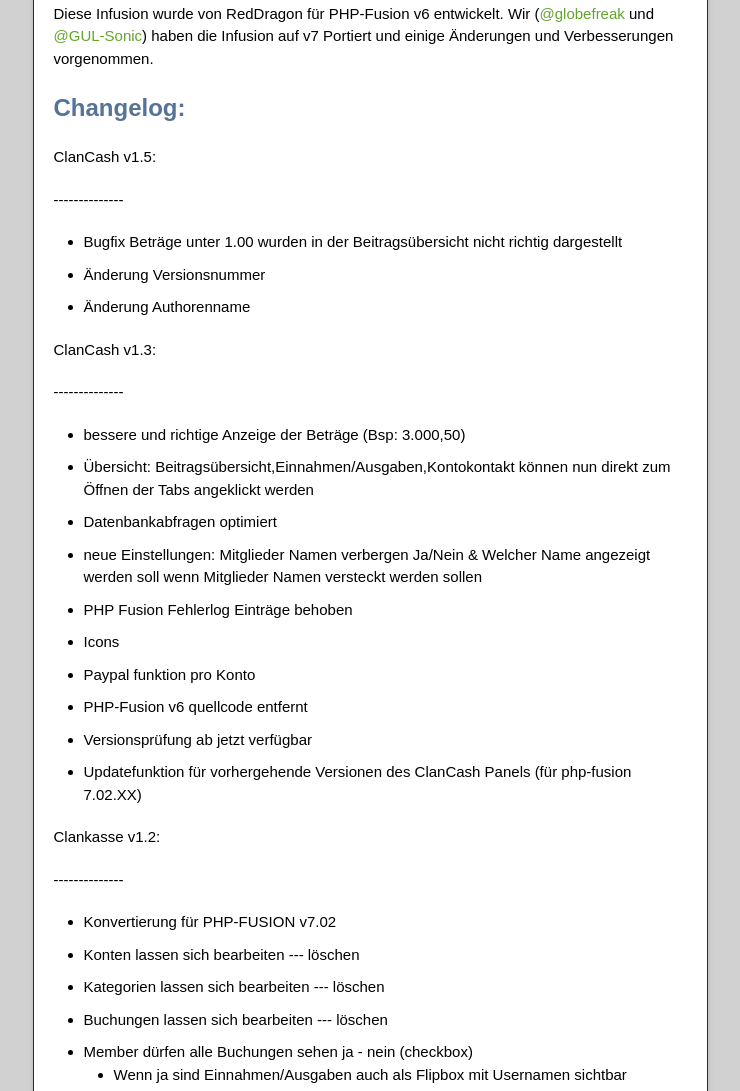
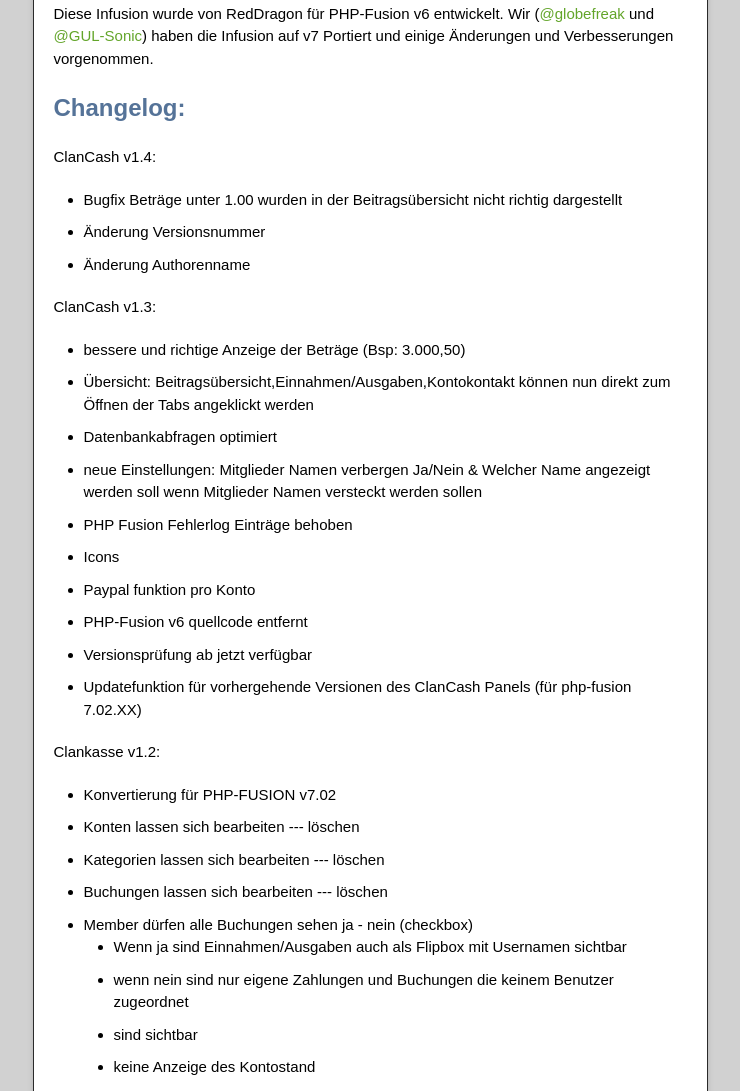
Before and after one commit to globeFrEak/clancash, a plain HTML site: page index.html in a window 1280 px wide. Shown: the part 371-1462 px from the top of the page, without its empty margins (270-1010 px from the left). Drawn offline with nearby package versions, Linux system fonts and the light colour scheme.

Commit message:
Update index.html

```diff
--- a/index.html
+++ b/index.html
@@ -47,8 +47,7 @@
 <h2>
 <a name="changelog" class="anchor" href="#changelog"><span class="octicon octicon-link"></span></a>Changelog:</h2>
 
-<p><strong>ClanCash v1.5:</strong></p>
-<p><strong>--------------</strong></p>
+<p><strong>ClanCash v1.4:</strong></p>
 <ul>
 <li>Bugfix Beträge unter 1.00 wurden in der Beitragsübersicht nicht richtig dargestellt</li>
 <li>Änderung Versionsnummer</li>
@@ -56,7 +55,6 @@
 </ul>
 
 <p><strong>ClanCash v1.3:</strong></p>
-<p><strong>--------------</strong></p>
 <ul>
 <li>bessere und richtige Anzeige der Beträge (Bsp: 3.000,50)</li>
 <li>Übersicht: Beitragsübersicht,Einnahmen/Ausgaben,Kontokontakt können nun direkt zum Öffnen der Tabs angeklickt werden</li>
@@ -71,7 +69,6 @@
 </ul>
 
 <p><strong>Clankasse v1.2:</strong></p>
-<p><strong>--------------</strong></p>
 <ul>
 <li>Konvertierung für PHP-FUSION v7.02</li>
 <li>Konten lassen sich bearbeiten --- löschen</li>
```
